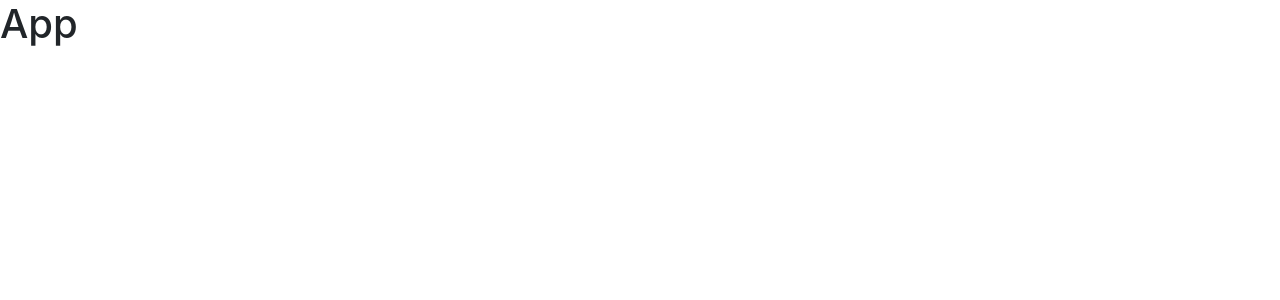
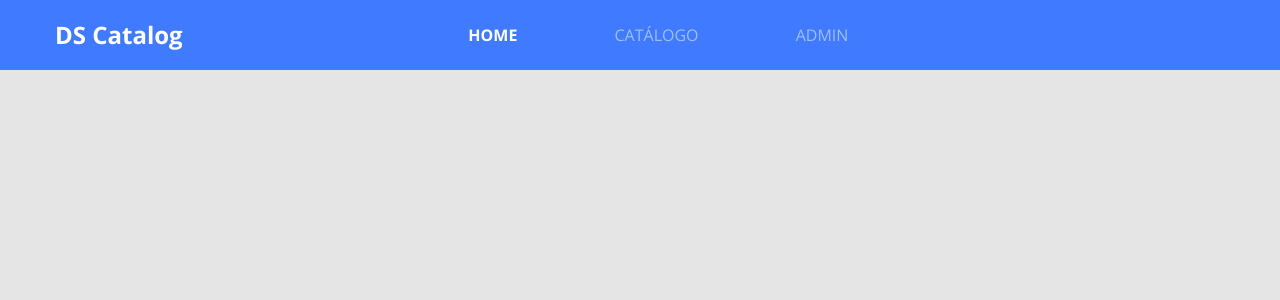
Before and after one commit to JoelMaciel/dscatalog-bootcamp-devsuperior, a React (Create React App) app in the folder front-web/: page / in a window 1280 px wide. Shown: the top 300 px of the page. Built offline with nearby package versions, Linux system fonts and the light colour scheme.

Commit message:
Add NavBar

```diff
--- a/front-web/package.json
+++ b/front-web/package.json
@@ -11,7 +11,7 @@
     "@types/react": "^16.9.53",
     "@types/react-dom": "^16.9.8",
     "bootstrap": "^4.6.0",
-    "node-sass": "^5.0.0",
+    "node-sass": "4.14.1",
     "react": "^17.0.1",
     "react-dom": "^17.0.1",
     "react-scripts": "4.0.1",
--- a/front-web/src/App.tsx
+++ b/front-web/src/App.tsx
@@ -1,9 +1,11 @@
 import React from 'react';
+import './core/assets/styles/custom.scss';
+import './app.scss';
+import NavBar from './core/components/NavBar';
 
 const App = () => {
-
    return (
-      <h1>App</h1>
+    <NavBar />
    );
 }
 
--- /dev/null
+++ b/front-web/src/app.scss
@@ -0,0 +1,29 @@
+@import url('https://fonts.googleapis.com/css2?family=Open+Sans:wght@400;600&display=swap');
+
+* {
+    font-family: 'Open Sans', sans-serif;
+}
+
+@import url('https://fonts.googleapis.com/css2?family=Open+Sans:wght@400;700&display=swap');
+
+* {
+  font-family: 'Open Sans', sans-serif;
+}
+
+h1, h2, h3, h4, h5, h6 {
+  margin-bottom: 0;
+  font-weight: 700;
+}
+
+ul {
+  list-style-type: none;
+  margin-bottom: 0;
+  padding-left: 0;
+}
+
+a {
+  &:hover {
+    text-decoration: none;
+    color: unset;
+  }
+}
--- /dev/null
+++ b/front-web/src/core/assets/styles/custom.scss
@@ -0,0 +1,8 @@
+$theme-colors: (
+    "primary":#407BFF
+);
+
+$body-bg: #E5E5E5;
+$body-color:#263238;
+
+@import '~bootstrap/scss/bootstrap.scss';
--- /dev/null
+++ b/front-web/src/core/components/NavBar/index.tsx
@@ -0,0 +1,32 @@
+import React from 'react';
+import './styles.scss';
+
+const NavBar = () => (
+    <nav className="row bg-primary main-nav">
+        <div className="col-2">
+            <a href="" className="nav-logo-text">
+                <h4>DS Catalog</h4>
+            </a>
+        </div>
+        <div className="col-6  offset-2" >
+            <ul className='main-menu'>
+                <li>
+                    <a href="" className="active">
+                        HOME
+            </a>
+                </li>
+                <li>
+                    <a href="">
+                        CATÁLOGO
+            </a>
+                </li>
+                <li>
+                    <a href="">
+                        ADMIN
+             </a>
+                </li>
+            </ul>
+        </div>
+    </nav>
+);
+export default NavBar;
--- /dev/null
+++ b/front-web/src/core/components/NavBar/styles.scss
@@ -0,0 +1,32 @@
+.main-nav {
+    height:  70px;
+    color:#FFF;
+    align-items: center;
+    padding-left: 40px;
+    margin-left: 0;
+    margin-right: 0;
+}
+.nav-logo-text{
+    color: #FFF;
+}
+.main-menu {
+
+    display: flex;
+    font-size: 18;
+    width: 380px;
+    justify-content: space-between;
+
+    a {
+        font-size: normal;
+        color: rgba(255,255,255,0.5);
+
+        &.active {
+            font-weight: bold;
+            color: #FFF;
+        }
+        &:hover {
+            color: #FFF;
+        }
+    }
+
+}
--- a/front-web/src/index.tsx
+++ b/front-web/src/index.tsx
@@ -1,7 +1,7 @@
 import React from 'react';
 import ReactDOM from 'react-dom';
 import App from './App';
-import 'bootstrap/dist/css/bootstrap.css';
+
 
 
 ReactDOM.render(
```
Also changed, not shown: 2 other files (tests, documents, lock files or other folders).
